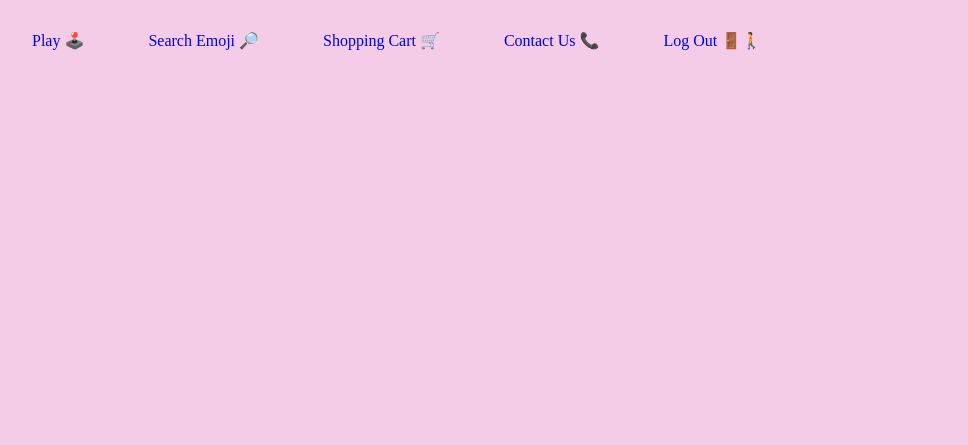
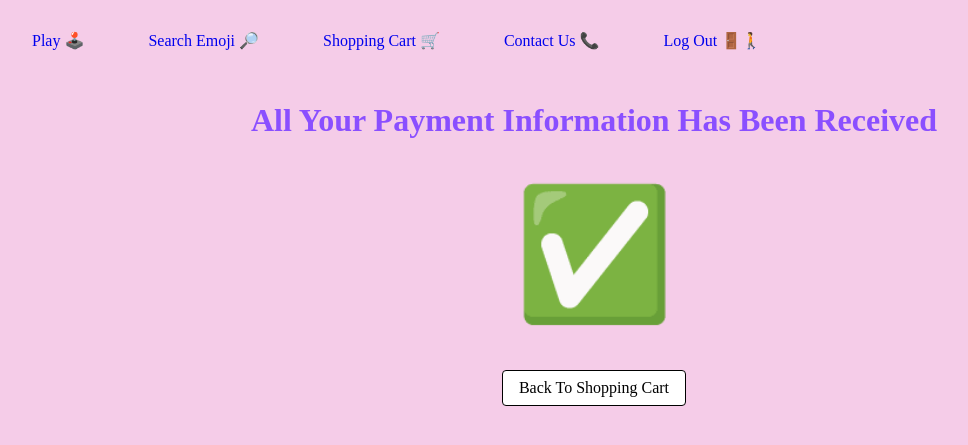
Before and after one commit to PatrickZhao0/WebDev-Project, a PHP site: page /php/products.php in a window 1280 px wide. Shown: the top 445 px of the page, without its empty margins (46-1014 px from the left). Run offline with PHP 8.4, Linux system fonts and the light colour scheme; data that the repository does not hold is empty; some web fonts are replaced.

Commit message:
nordy dec 18

```diff
--- a/php/products.php
+++ b/php/products.php
@@ -21,6 +21,14 @@
                  <li><a href="../index.html">Log Out 🚪🚶</a></li>
             </ul>
         </nav>
+
+        <h1>
+            All Your Payment Information Has Been Received
+        </h1>
+        <h1 style="font-size: 10vw; margin-top: 5vh; margin-bottom: 5vh;">✅</h1>
+
+        <a href="../shopping_cart.html" style="display: flex; justify-content: center;"><button class="button">Back To Shopping Cart</button></a>
+
         <?php
             $fname = $_POST['fname'];
             $lname = $_POST['lname'];
@@ -31,12 +39,12 @@
             $address = $_POST['address'];
             $zip = $_POST['zip'];
 
-            echo $fname;
-
             $line = $fname . ":" . $lname . ":" . $email . ":" . $phone . ":" . $credit . ":" . $sec_code . ":" . $address . ":" . $zip . ":" . "\n";
             $file = fopen('../data/clients.txt', "a");
             fwrite($file, $line);
             fclose($file);
+
+
         ?>
     </body>
 </html>
```
